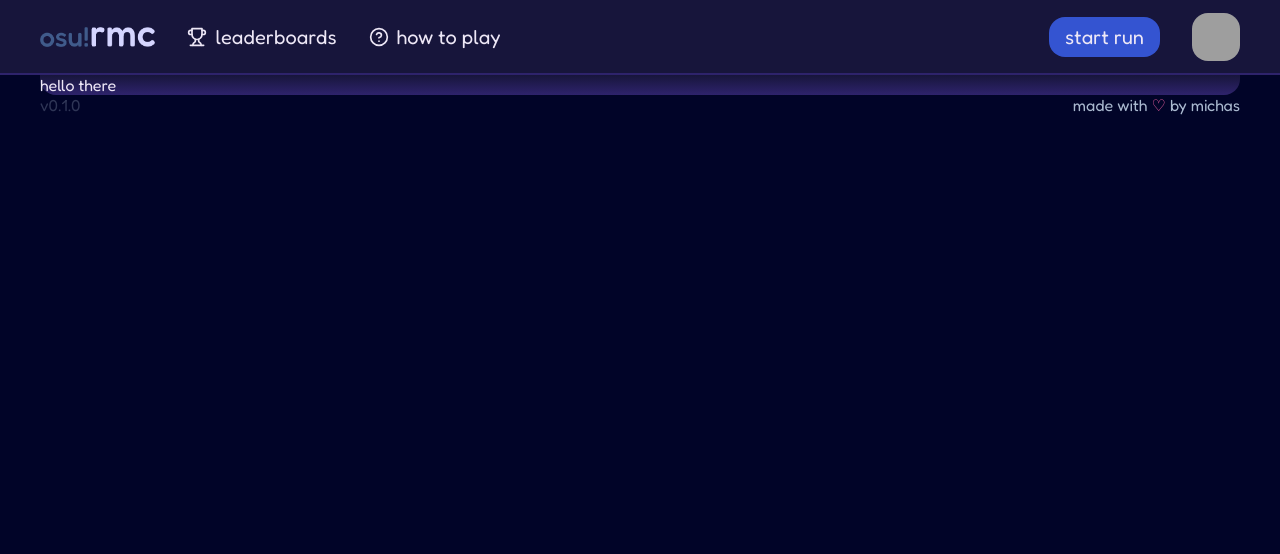
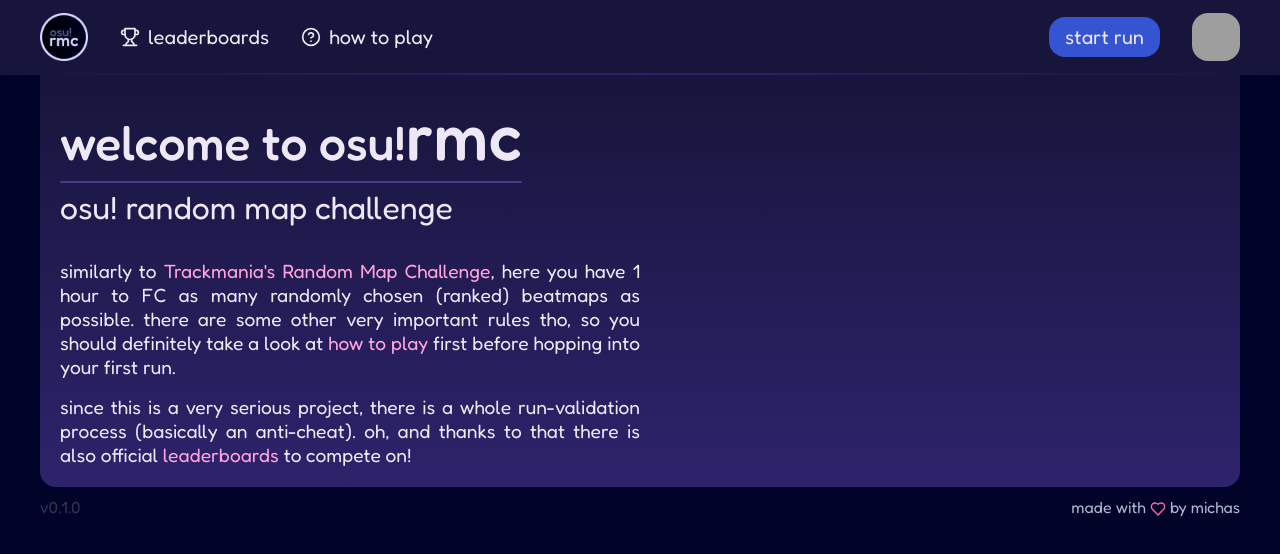
Before and after one commit to michaelcalb/osu-rmc, a Vue app in the folder frontend/: page / in a window 1280 px wide. Shown: the top 554 px of the page. Built offline with nearby package versions, Linux system fonts and the light colour scheme; no server answers; grey boxes are pictures that could not be loaded.

Commit message:
wip: add home page content + styles
a BIG wip btw

```diff
--- a/frontend/src/App.vue
+++ b/frontend/src/App.vue
@@ -18,10 +18,12 @@ import AppHeader from './components/AppHeader.vue';
 <style scoped>
 .main {
     display: flex;
+    flex-direction: column;
     justify-self: center;
     width: 100%;
     max-width: var(--content-max-width);
     border-radius: 0 0 1rem 1rem;
     background: linear-gradient(to bottom, var(--h-bg), var(--surface)) border-box;
+    padding: var(--content-padding);
 }
 </style>
--- a/frontend/src/components/AppFooter.vue
+++ b/frontend/src/components/AppFooter.vue
@@ -4,13 +4,27 @@
             <span class="version">
                 v{{ version }}
             </span>
-            <span class="f-text">made with <abbr title="love, passion &amp; coffee" class="ily">&#9825;</abbr> by <a href="http://michas.dev" target="_blank" rel="noopener noreferrer" class="michas">michas</a></span>
+            <span class="f-text">made with <abbr title="love, passion &amp; coffee" class="ily" @mousedown="doYouLoveMeLoveMeLoveMe = true" @mouseup="doYouLoveMeLoveMeLoveMe = false"><Heart :size="16" /></abbr> by <a href="http://michas.dev" target="_blank" rel="noopener noreferrer" class="michas">michas</a></span>
         </div>
     </footer>
 </template>
 
 <script setup lang="ts">
+import { Heart } from '@lucide/vue';
 import { version } from '../../package.json'
+import { ref, watch } from 'vue';
+
+const doYouLoveMeLoveMeLoveMe = ref(false)
+let previousTitle = ''
+
+watch(doYouLoveMeLoveMeLoveMe, (love) => {
+  if (love) {
+    previousTitle = document.title
+    document.title = 'do you love me love me love me'
+  } else {
+    document.title = previousTitle
+  }
+})
 </script>
 
 <style scoped>
@@ -18,7 +32,7 @@ import { version } from '../../package.json'
     display: flex;
     align-items: center;
     justify-content: center;
-    padding: var(--content-padding);
+    padding: calc(var(--content-padding) / 2) var(--content-padding);
     color: var(--text-muted-2);
 }
 
@@ -31,9 +45,18 @@ import { version } from '../../package.json'
 }
 
 .ily {
-    text-align: center;
-    display: inline-block;
     color: var(--accent);
+    cursor: pointer;
+}
+
+.ily svg {
+    vertical-align: middle;
+    fill: transparent;
+    transition: fill .2s;
+}
+
+.ily:hover svg {
+    fill: var(--accent);
 }
 
 .michas {
--- a/frontend/src/components/AppHeader.vue
+++ b/frontend/src/components/AppHeader.vue
@@ -2,7 +2,7 @@
     <header class="header">
         <div class="h-content">
             <nav class="h-group">
-                <RouterLink to="/" class="rmc-logo"><img src="../assets/rmc-text.png" alt="osu!rmc" :height="ICON_SIZE"></RouterLink>
+                <RouterLink to="/" class="rmc-logo"><img src="../assets/rmc-logo-256x.png" alt="osu!rmc" :height="48"></RouterLink>
 
                 <AppPopover>
                     <template #trigger>
@@ -105,10 +105,11 @@ async function signOut() {
     display: flex;
     align-items: center;
     justify-content: center;
-    padding: var(--content-padding);
+    padding: 0 var(--content-padding);
     background-color: var(--h-bg);
     height: 75px;
-    border-bottom: 2px solid var(--surface);
+    border-bottom: 2px solid transparent;
+    border-image: linear-gradient(to right, var(--h-bg), var(--surface), var(--h-bg)) 1;
 }
 
 .h-content {
@@ -130,7 +131,7 @@ async function signOut() {
 }
 
 .rmc-logo:hover {
-    transform: scale(1.05) rotate(-0.5deg);
+    transform: scale(1.05);
 }
 
 .option {
@@ -140,7 +141,7 @@ async function signOut() {
 }
 
 .nav-option:hover .nav-icon {
-    transform: scale(1.1) rotate(-5deg);
+    transform: scale(1.1) rotate(-2deg);
 }
 
 .h-text {
--- a/frontend/src/style.css
+++ b/frontend/src/style.css
@@ -1,5 +1,6 @@
 :root {
-    --content-padding: 0 20px;
+    --content-padding: 20px;
+    --content-spacing: 2rem;
     --content-max-width: 1200px;
 
     --h-bg: #17153B;
@@ -15,11 +16,16 @@
     --success: #6EE7B7;
     --danger: #F87171;
 
+    --a: #ffa4dc;
+
     --black: #00010e;
 
     --old-4: #fff1fe;
     --old-6: #CC4BC2;
     --old-7: #2CDD88;
+
+    --logo-osu: #405b8b;
+    --logo-rmc: #d5d5ff;
 }
 
 * {
@@ -27,6 +33,7 @@
     padding: 0;
     box-sizing: border-box;
     font-family: "Fredoka", sans-serif;
+
 }
 
 body {
@@ -55,3 +62,12 @@ abbr[title] {
     color: inherit;
     cursor: pointer;
 }
+
+::selection {
+  background: rgba(255, 102, 170, 0.35);
+
+}
+
+::-moz-selection {
+  background: rgba(255, 102, 170, 0.35);
+}
--- a/frontend/src/views/HomeView.vue
+++ b/frontend/src/views/HomeView.vue
@@ -1,7 +1,89 @@
 <template>
-    hello there
+    <section class="title-section">
+        <h1 class="h1">welcome to <span class="osu-rmc">osu!<span class="rmc rmc-initial">rmc</span></span></h1>
+
+        <hr class="separator">
+
+        <p class="subtitle">
+            osu! <span class="rmc-initial">r</span>andom <span class="rmc-initial">m</span>ap <span class="rmc-initial">c</span>hallenge
+        </p>
+    </section>
+
+    <section class="long-p-section">
+        <p class="long-p">
+            similarly to <a href="https://flinkblog.de/RMC/" target="_blank" rel="noopener noreferrer">Trackmania's Random Map Challenge</a>, here you have 1 hour to FC as many randomly chosen (ranked) beatmaps as possible. there are some other very important rules tho, so you should definitely take a look at <RouterLink to="/help">how to play</RouterLink> first before hopping into your first run.
+        </p>
+        <p class="long-p">
+            since this is a very <span class="not-that-serious" @mouseenter="seriousHover = true" @mouseleave="seriousHover = false">{{ seriousHover ? 'silly ;)' : 'serious' }}</span> project, there is a whole run-validation process (basically an anti-cheat). oh, and thanks to that there is also official <RouterLink to="/boards/no_mod">leaderboards</RouterLink> to compete on!
+        </p>
+    </section>
 </template>
 
+<script setup lang="ts">
+import { ref } from 'vue';
+import { RouterLink } from 'vue-router';
+
+const seriousHover = ref(false)
+</script>
+
 <style scoped>
+.title-section {
+    width: fit-content;
+    margin-bottom: var(--content-spacing);
+}
 
+.h1 {
+    font-weight: 500;
+    font-size: 3rem;
+}
+
+.osu-rmc {
+    cursor: default;
+}
+
+.rmc-initial {
+    transition: .2s;
+}
+
+.title-section:has(.osu-rmc:hover) .rmc-initial {
+    color: var(--accent);
+}
+
+.rmc {
+    font-size: 1.4em;
+}
+
+.separator {
+    width: 100%;
+    border: none;
+    height: 2px;
+    border-radius: 1rem;
+    background-color: var(--border);
+    margin: 5px 0;
+}
+
+.subtitle {
+    font-size: 2rem;
+}
+
+.long-p-section {
+    display: flex;
+    flex-direction: column;
+    gap: calc(var(--content-spacing) / 2);
+}
+
+.long-p {
+    max-width: 50%;
+    text-align: justify;
+    font-size: 1.2rem;
+}
+
+a {
+    color: var(--a);
+    transition: .2s;
+}
+
+a:hover {
+    color: var(--accent);
+}
 </style>
```
